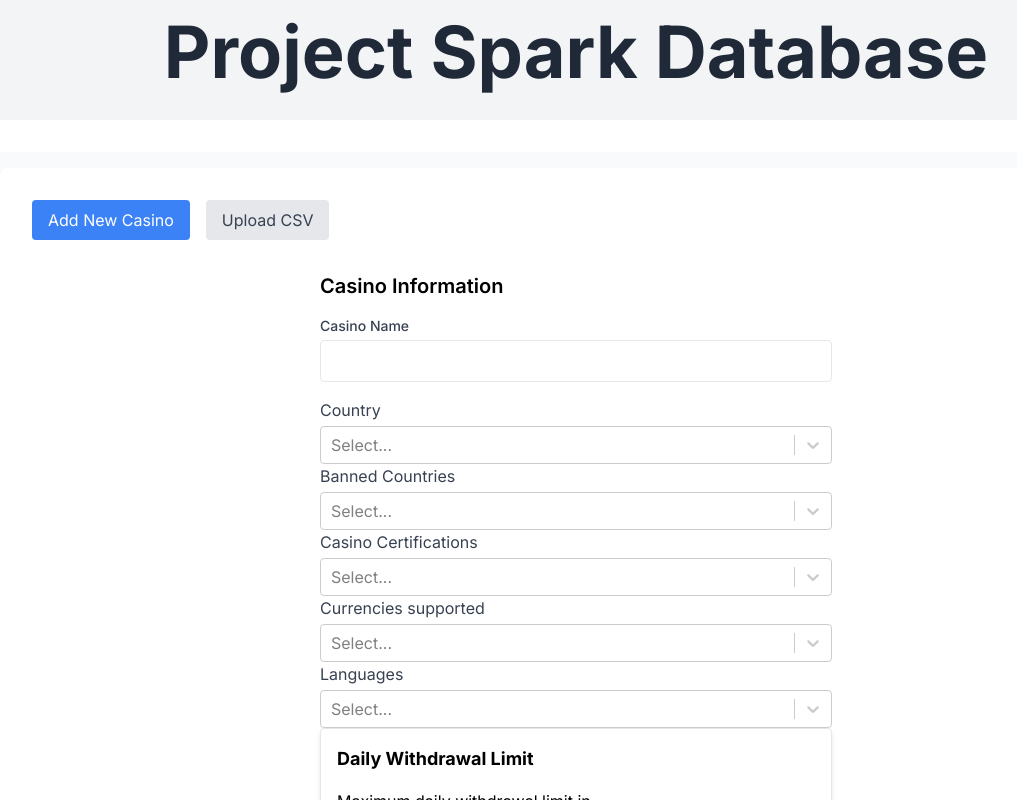
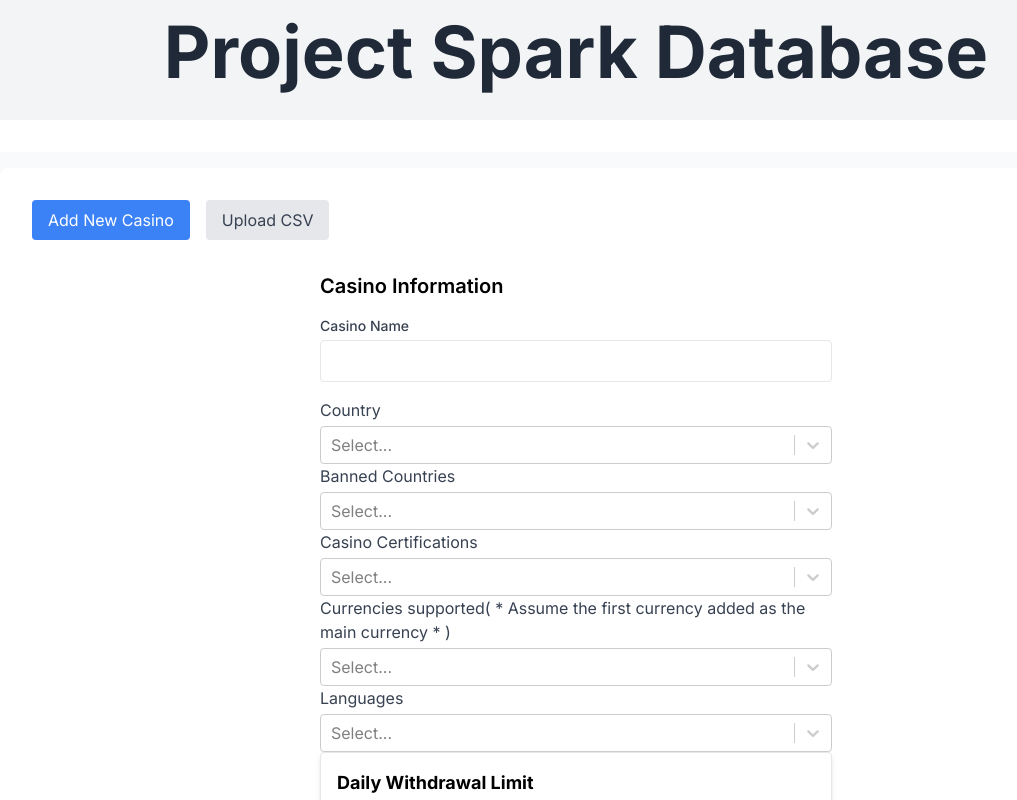
Before and after one commit to AlbertoRilo/casino, a Next.js app: page / in a window 1280 px wide. Shown: the top 800 px of the page, without its empty margins (64-1081 px from the left). Built offline with nearby package versions, Linux system fonts and the light colour scheme.

Commit message:
new text

```diff
--- a/src/app/CasinoForm.tsx
+++ b/src/app/CasinoForm.tsx
@@ -861,7 +861,7 @@ const CasinoForm: React.FC<CasinoFormProps> = ({ onSubmit }) => {
       </div>
 
       <div>
-        <label className="block text-gray-700">Currencies supported</label>
+        <label className="block text-gray-700">Currencies supported( * Assume the first currency added as the main currency * )</label>
         <Controller
           name="currencies"
           control={control}
```
